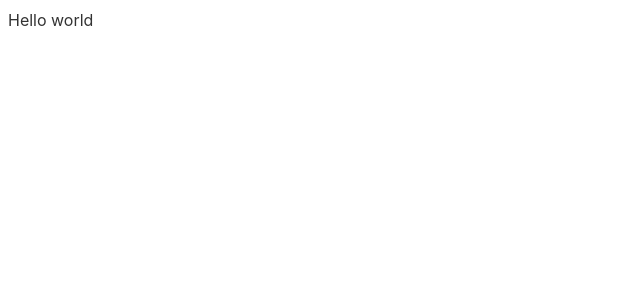
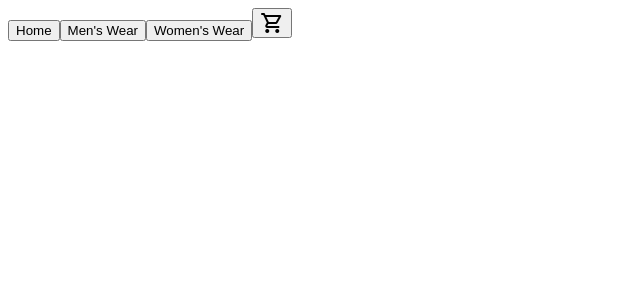
Before and after one commit to simonetimi/shopping-cart-app, a React (Vite) app: page / in a window 1280 px wide. Shown: the top 300 px of the page, without its empty margins (0-640 px from the left). Built offline with nearby package versions, Linux system fonts and the light colour scheme.

Commit message:
feat: add basic structure for Navbar component

```diff
--- a/index.html
+++ b/index.html
@@ -3,6 +3,10 @@
   <head>
     <meta charset="UTF-8" />
     <link rel="icon" type="image/png" href="favicon.png" />
+    <link
+      rel="stylesheet"
+      href="https://fonts.googleapis.com/css2?family=Material+Symbols+Outlined:opsz,wght,FILL,GRAD@20..48,100..700,0..1,-50..200"
+    />
     <meta name="viewport" content="width=device-width, initial-scale=1.0" />
     <title>Shopping Cart App</title>
   </head>
--- a/src/App.tsx
+++ b/src/App.tsx
@@ -1,9 +1,10 @@
 import './App.css';
+import Navbar from './components/Navbar';
 
 function App() {
   return (
     <>
-      <div>Hello world</div>
+      <Navbar />
     </>
   );
 }
--- /dev/null
+++ b/src/components/Navbar.tsx
@@ -0,0 +1,12 @@
+function Navbar() {
+  return (
+    <nav>
+      <button>Home</button>
+      <button>Men&apos;s Wear</button>
+      <button>Women&apos;s Wear</button>
+      <button className="material-symbols-outlined">shopping_cart</button>
+    </nav>
+  );
+}
+
+export default Navbar;
--- a/src/index.css
+++ b/src/index.css
@@ -11,3 +11,11 @@
   -webkit-font-smoothing: antialiased;
   -moz-osx-font-smoothing: grayscale;
 }
+
+.material-symbols-outlined {
+  font-variation-settings:
+    'FILL' 0,
+    'wght' 400,
+    'GRAD' 0,
+    'opsz' 24
+}
```
